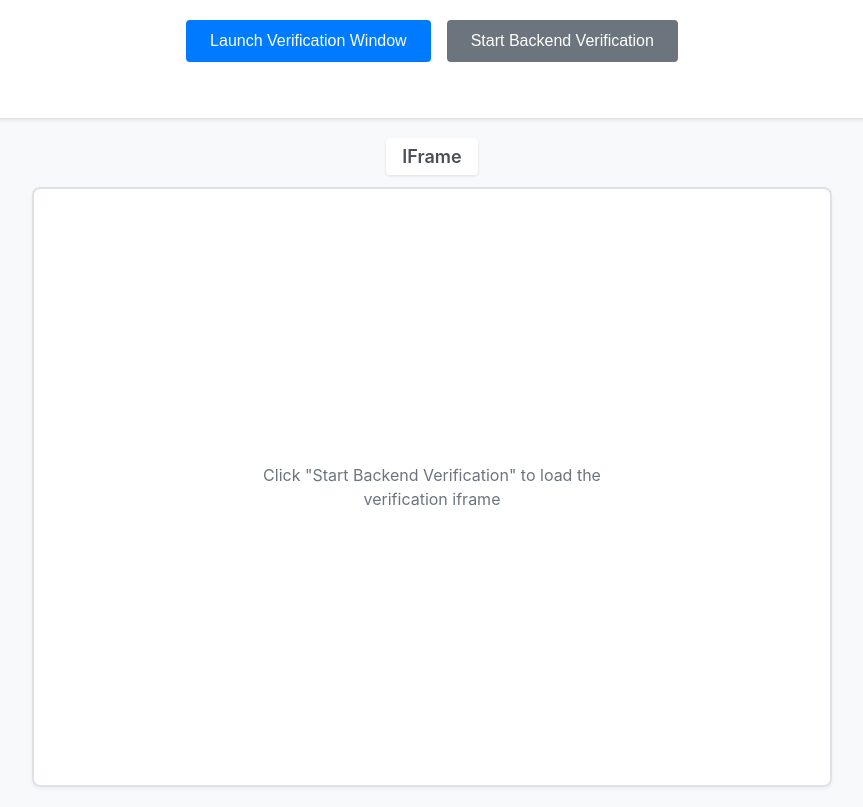
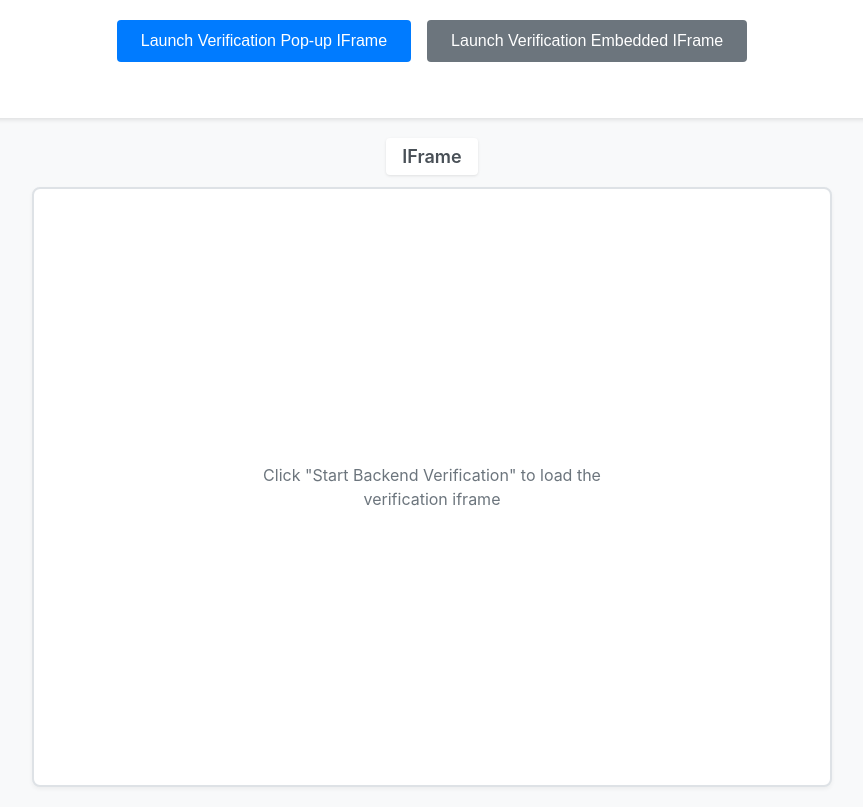
Before and after one commit to ecingel-mitek/iframe-test, a website: page index.html in a window 1280 px wide. Shown: the whole page, without its empty margins (208-1071 px from the left). Drawn offline with Linux system fonts and the light colour scheme.

Commit message:
Final version of the demo

```diff
--- a/index.html
+++ b/index.html
@@ -9,8 +9,8 @@
 <body>
     <div class="header">
         <div class="button-group">
-            <button id="launchWindow" class="btn">Launch Verification Window</button>
-            <button id="backendVerification" class="btn btn-secondary">Start Backend Verification</button>
+            <button id="launchWindow" class="btn">Launch Verification Pop-up IFrame</button>
+            <button id="backendVerification" class="btn btn-secondary">Launch Verification Embedded IFrame</button>
         </div>
         <div id="backendStatus" class="status"></div>
     </div>
```
